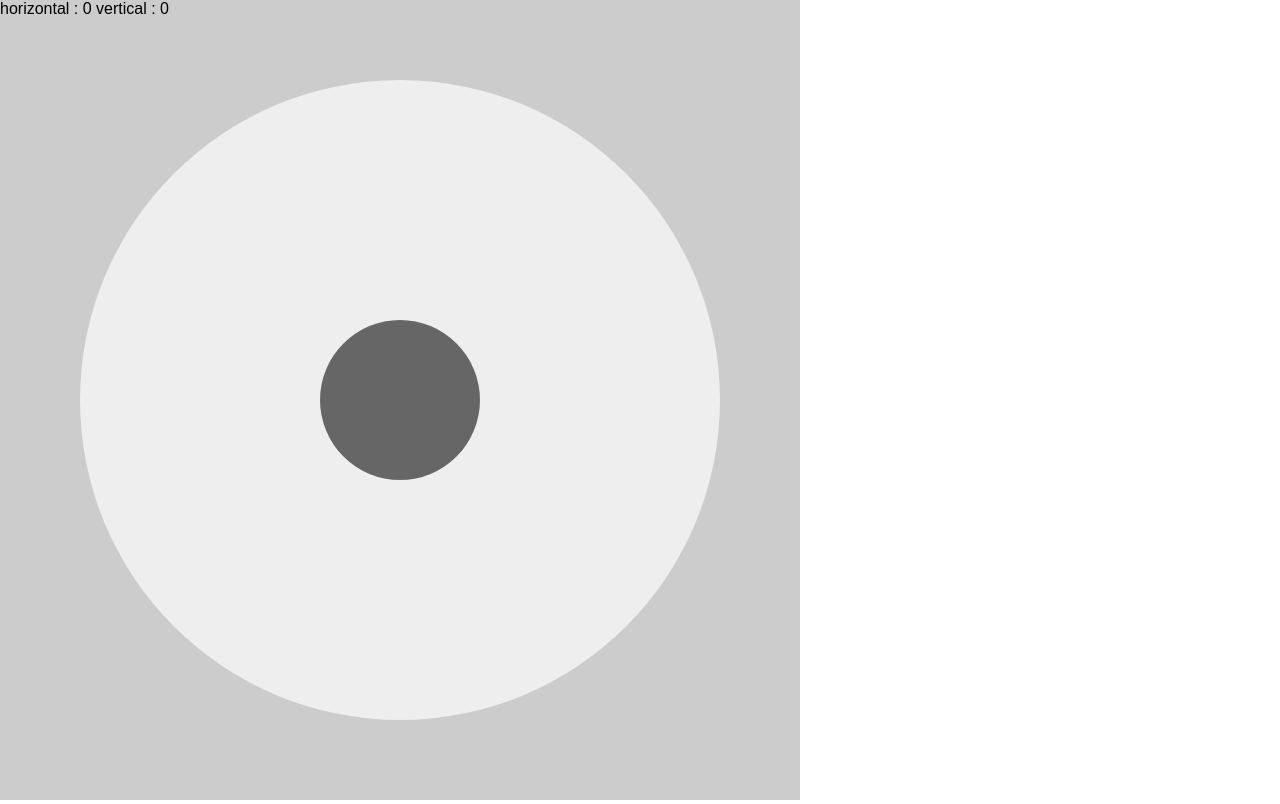
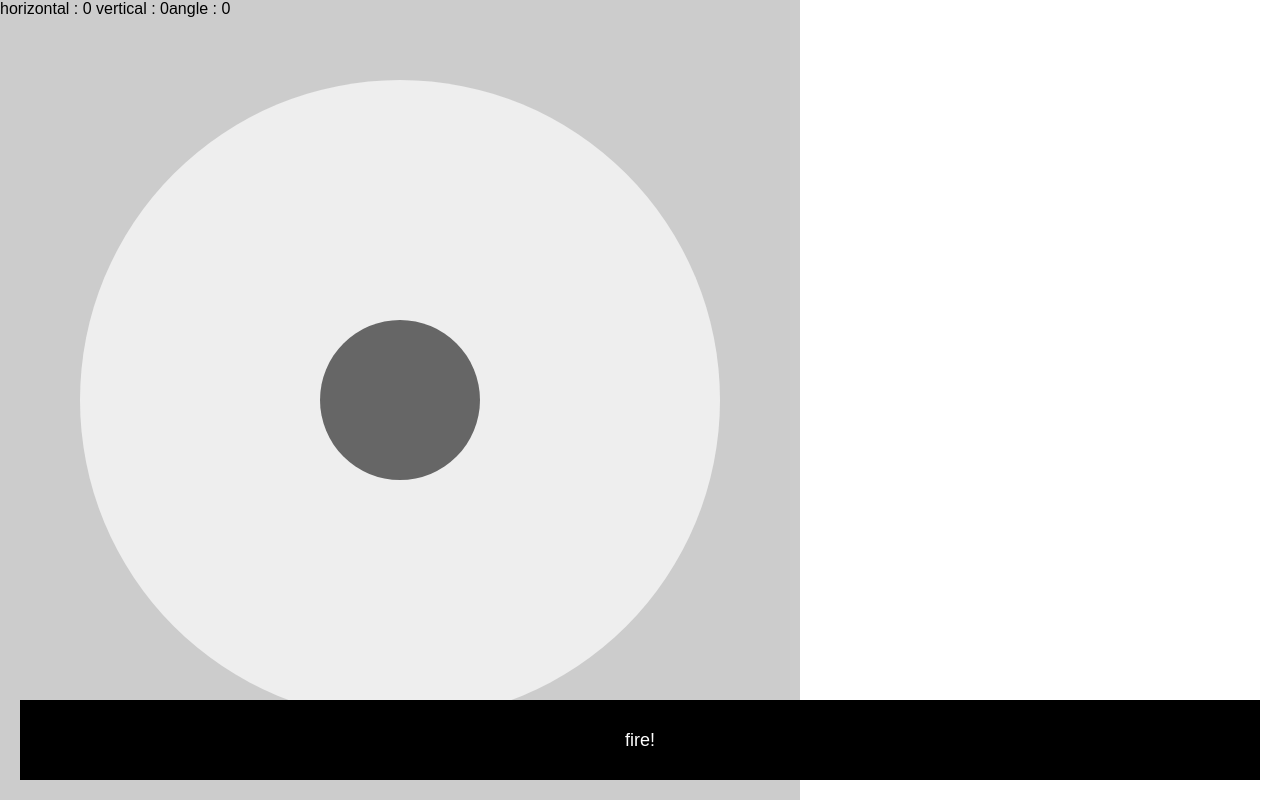
Before and after one commit to ozgurtt/node.js-socket.io-game, a website: page public/joystick.html in a window 1280 px wide. Drawn offline with nearby package versions, Linux system fonts and the light colour scheme; no server answers.

Commit message:
no message

```diff
--- a/public/joystick.html
+++ b/public/joystick.html
@@ -18,6 +18,26 @@
             left:0;
           }
 
+          #pad{
+            float:left;
+
+          }
+          #fire{
+            float: left;
+            height:80px;
+            background-color:#000000;
+            color:#fff;
+            line-height: 80px;
+            position: absolute;
+            bottom:20px;
+            left:20px;
+            right:20px;
+            font-size: 18px;
+            text-align: center;
+          }
+
+
+
     </style>
 
 
@@ -26,15 +46,32 @@
 </head>
 
 <body>
-<div id="canvas"></div>
-<div id="pointer"></div>
+
+
+<div id="pad"></div>
+ <div id="fire">
+    fire!
+  </div>
 <div id="output"></div>
+ <script src="/socket.io/socket.io.js"></script>
 <script>
 
     //http://jsfiddle.net/jessefreeman/rM46q/1/
     //http://johnstejskal.com/wp/virtual-joystick-for-mobile-games-using-as3/
+        //SOCKET
+         var socket
+
+       socket =io();
+    socket.emit('connect mobile',{user:"ws"});
+     socket.on("on color",function(color){
+                backgroundColor=color;
+                update();
+
+             })
+
         var canvas;
         var context;
+
 
         var padRadius;
         var stickRadius;
@@ -43,21 +80,35 @@
         var stickY = 0;
         var centerX = 0;
         var centerY = 0;
-
+        var angle = 0;
+        var lastAngle = 0;
         var backgroundColor = "#cccccc";
         var padColor = "#eeeeee";
         var stickColor = "#666666";
+       var dragging = false;
+        var output = document.getElementById("output");
+         var fire = document.getElementById("fire");
+         var keys = [fire];
 
-       var output = document.getElementById("output");
+        fire.addEventListener("touchstart", onFire);
+        fire.addEventListener("touchend", onFireRelease);
+        function onFire(event) {
+         event.preventDefault();
+          fireBullet = true;
+        }
+        function onFireRelease(event) {
+         event.preventDefault();
+          fireBullet = false;
+        }
+
 
         //CREATE CANVAS
         canvas = document.createElement('canvas');
         canvas.id = 'canvas';
-        document.body.appendChild(canvas);
+        document.getElementById("pad").appendChild(canvas);
 
         //GET CONTEXT
         context = canvas.getContext('2d');
-
 
         //TOUCH
         canvas.addEventListener("touchstart", onTouch);
@@ -73,6 +124,7 @@
            stickX = centerX;
             stickY = centerY;
         }
+
 
         //RESIZE
         window.addEventListener("resize", onResize);
@@ -96,26 +148,34 @@
             stickX = centerX;
             stickY = centerY;
 
+
+
         }
         onResize();
 
         //TOUCH
         function onTouch(event) {
             event.preventDefault();
-
+            dragging = true;
 
             //update(event.changedTouches[0].pageX, event.changedTouches[0].pageY);
             stickX = event.changedTouches[0].pageX;
             stickY = event.changedTouches[0].pageY;
 
+            //update();
+
+
         }
         //RELEASE
         function onRelease(event) {
             event.preventDefault();
+            dragging = false;
             stickX = centerX;
             stickY = centerY;
+            //update();
         }
 
+        //update();
 
         var animate = window.requestAnimationFrame ||
         window.webkitRequestAnimationFrame ||
@@ -154,10 +214,32 @@
             context.fill();
 
             //DEBUG
-            output.innerHTML = "horizontal : " +Math.round(newPoint.x-centerX)+" vertical : "+Math.round(newPoint.y-centerY);
+            //angle = Math.atan2(newPoint.y-centerY,newPoint.x-centerX)/(Math.PI/180);
+            var dx = newPoint.x-centerX;
+            var dy = newPoint.y-centerY;
+            angle = Math.atan2(dy,dx);
+
+
+
+            output.innerHTML = "horizontal : " +Math.round((newPoint.x-centerX))+" vertical : "+Math.round((newPoint.y-centerY))+"angle : "+angle;
+
+
+           // moveY = Math.sin(angle*(Math.PI/180));
+            //moveX = Math.cos(angle*(Math.PI/180));
+            //moveY = Math.sin(angle*(Math.PI/180))*(newPoint.x/8);
+            //moveX = Math.cos(angle*(Math.PI/180))*(newPoint.x/8);
+
+            if (dragging) {
+                socket.emit('move',{direction:{x:newPoint.x,y:newPoint.y,angle:angle}});//change
+                lastAngle = angle;
+            }else{
+                socket.emit('move',{direction:{x:newPoint.x,y:newPoint.y,angle:lastAngle}});//change
+            }
+
+
 
             //LOOP
-            animate(update)
+            //animate(update)
         }
 
 
@@ -185,6 +267,9 @@
                 };
             }
         }
+
+
+
     </script>
 
 </body>
```
Also changed, not shown: app.js (+9 -0 lines), public/index.html (+34 -3 lines), 1 other file.
